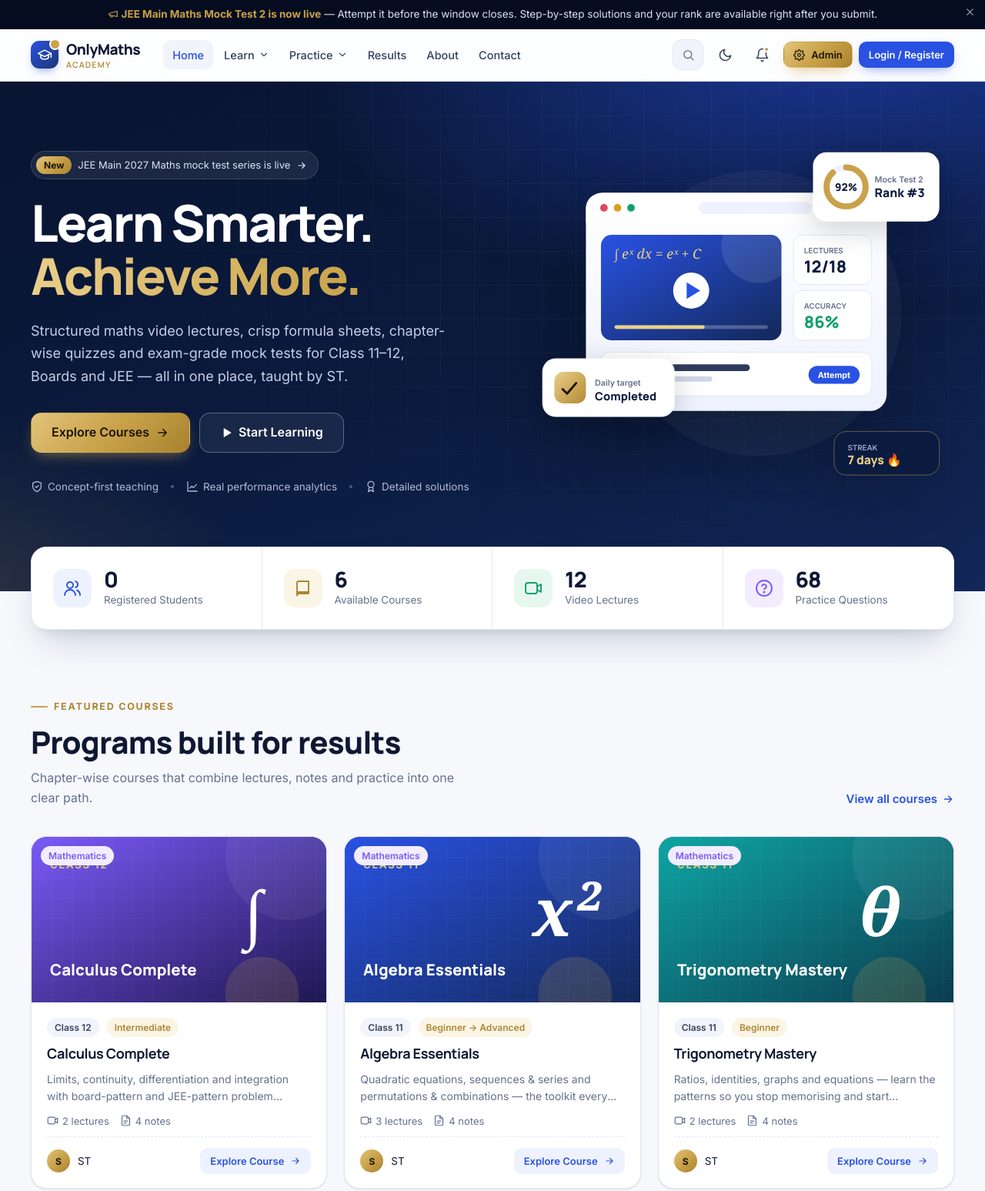
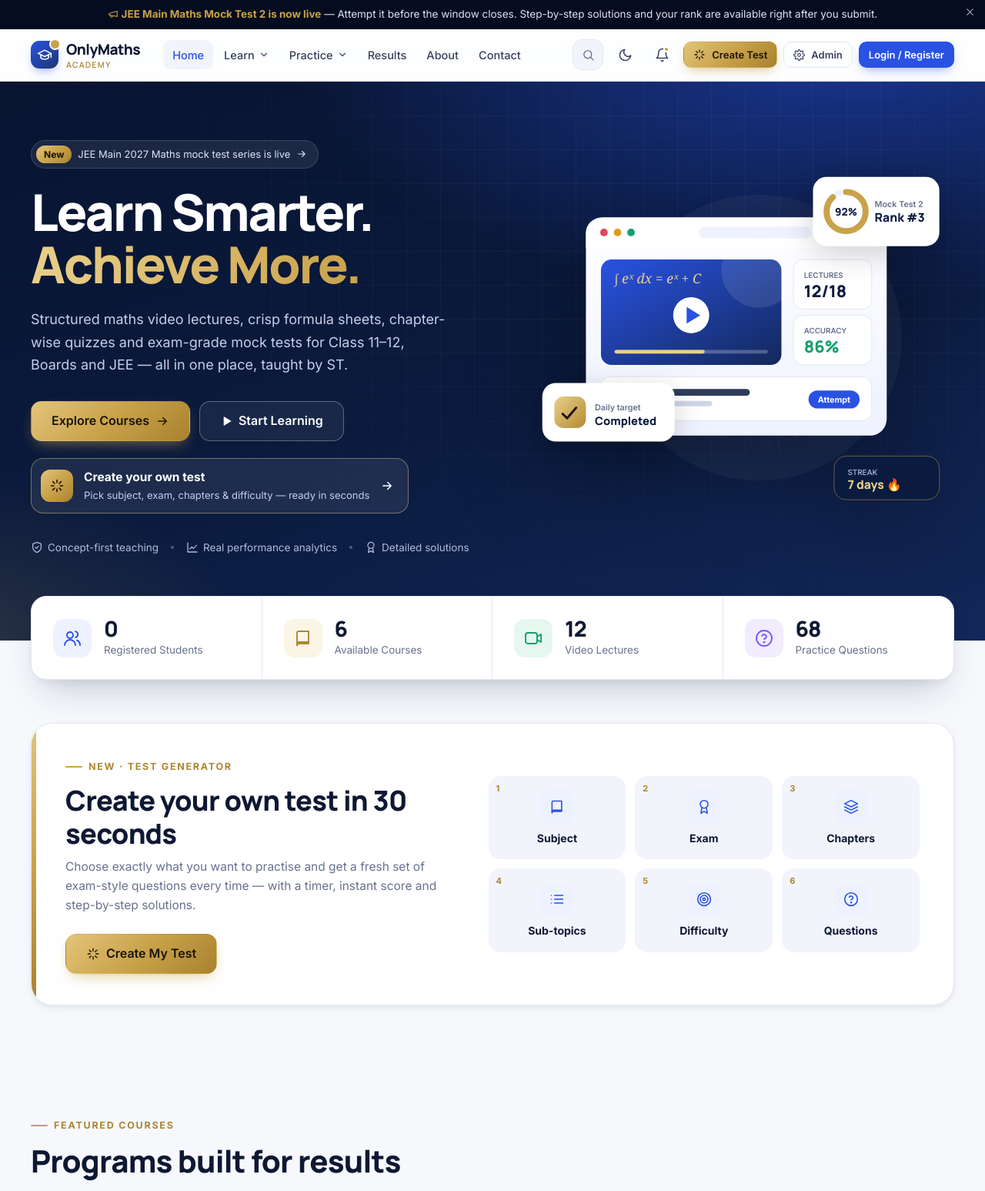
Before and after one commit to sonutomar90891-png/MATHS, a plain HTML site: page index.html in a window 1280 px wide. Shown: the top 1547 px of the page at 77% size. Drawn offline with Linux system fonts and the light colour scheme.

Commit message:
Make Create Your Own Test easy to find for students
Gold Create Test button in the top bar on every page, a hero shortcut,
a homepage section explaining the six steps, banners on the Quizzes and
Online Tests pages, and a shareable #create-test link.

Co-Authored-By: Claude Opus 5.5 <noreply@anthropic.com>
Claude-Session: https://claude.ai/code/session_01R4vwAW53yYPoSBeZNLfW2T

```diff
--- a/css/app.css
+++ b/css/app.css
@@ -512,6 +512,32 @@ table.t{width:100%;border-collapse:collapse;font-size:14px}
 .reveal.in{opacity:1;transform:none}
 @media (prefers-reduced-motion:reduce){*{animation:none!important;transition:none!important}.reveal{opacity:1;transform:none}}
 
+
+/* Create-test entry points */
+.create-btn{box-shadow:0 6px 16px -6px rgba(201,162,74,.8)}
+.create-btn.on{outline:2px solid var(--gold);outline-offset:2px}
+.hero-create{display:inline-flex;align-items:center;gap:14px;margin-top:22px;padding:12px 18px 12px 12px;border-radius:16px;background:rgba(255,255,255,.08);border:1px solid rgba(226,196,122,.45);color:#fff;transition:.2s;max-width:100%}
+.hero-create:hover{background:rgba(255,255,255,.14);transform:translateY(-1px)}
+.hero-create .ic{width:42px;height:42px;border-radius:12px;background:var(--grad-gold);color:#1B1405;display:grid;place-items:center;flex-shrink:0}
+.hero-create b{display:block;font-size:15.5px}.hero-create small{display:block;color:#C4CEE8;font-size:13px}
+.create-band{display:grid;grid-template-columns:1fr 1.1fr;gap:40px;align-items:center;padding:40px 44px;border-radius:var(--radius-xl);background:var(--surface);border:1px solid var(--border);box-shadow:var(--shadow);position:relative;overflow:hidden}
+.create-band::before{content:"";position:absolute;inset:0 auto 0 0;width:6px;background:var(--grad-gold)}
+.create-band h2{font-size:clamp(26px,3vw,36px);font-weight:800}
+.create-band p{color:var(--muted);margin-top:10px;font-size:15.5px}
+.cb-steps{list-style:none;margin:0;padding:0;display:grid;grid-template-columns:repeat(3,1fr);gap:12px}
+.cb-steps li{position:relative;padding:18px 14px 16px;border-radius:16px;background:var(--surface-2);text-align:center;display:flex;flex-direction:column;align-items:center;gap:8px}
+.cb-steps .n{position:absolute;top:8px;left:10px;font-size:11px;font-weight:800;color:var(--gold-600)}
+.cb-steps .ic{width:44px;height:44px;border-radius:13px;background:var(--royal-50);color:var(--royal);display:grid;place-items:center}
+[data-theme="dark"] .cb-steps .ic{color:#9FB4FF}
+.cb-steps b{font-size:14px}
+.create-mini{display:flex;align-items:center;gap:16px;padding:16px 18px;border-radius:16px;background:linear-gradient(135deg,var(--gold-50),var(--royal-50));border:1px solid rgba(201,162,74,.35);transition:.2s}
+.create-mini:hover{transform:translateY(-1px);box-shadow:var(--shadow)}
+.create-mini .ic{width:46px;height:46px;border-radius:13px;background:var(--grad-gold);color:#1B1405;display:grid;place-items:center;flex-shrink:0}
+.create-mini b{display:block;font-size:15.5px}.create-mini small{display:block;color:var(--muted);font-size:13.5px}
+.drawer a.drawer-cta{background:var(--grad-gold);color:#1B1405;font-weight:700;margin-bottom:8px}
+@media (max-width:900px){.create-band{grid-template-columns:1fr;padding:30px 26px}}
+@media (max-width:640px){.create-btn .lbl{display:none}.create-btn{width:36px;height:36px;padding:0}.cb-steps{grid-template-columns:repeat(2,1fr)}.create-mini{flex-wrap:wrap}.create-mini .btn{width:100%}}
+
 /* ===== Responsive ===== */
 @media (max-width:1320px){.search-trigger{min-width:0;width:40px;padding:0;justify-content:center}.search-trigger .lbl,.search-trigger kbd{display:none}}
 @media (max-width:1100px){
--- a/js/app.js
+++ b/js/app.js
@@ -1,5 +1,5 @@
 /* ===== Router, rendering and events ===== */
-const TITLES = { practice: 'Create a Practice Test', home: '', about: 'About Us', contact: 'Contact Us', privacy: 'Privacy Policy', terms: 'Terms & Conditions', courses: 'Courses', lectures: 'Video Lectures', materials: 'Study Materials', quizzes: 'Quizzes', tests: 'Online Tests', series: 'Test Series', assignments: 'Assignments', results: 'Results & Performance', login: 'Login / Registration', dashboard: 'My Dashboard', admin: 'Admin Panel' };
+const TITLES = { practice: 'Create Your Own Test', create: 'Create Your Own Test', home: '', about: 'About Us', contact: 'Contact Us', privacy: 'Privacy Policy', terms: 'Terms & Conditions', courses: 'Courses', lectures: 'Video Lectures', materials: 'Study Materials', quizzes: 'Quizzes', tests: 'Online Tests', series: 'Test Series', assignments: 'Assignments', results: 'Results & Performance', login: 'Login / Registration', dashboard: 'My Dashboard', admin: 'Admin Panel' };
 function parseRoute() { const raw = decodeURIComponent(location.hash.slice(1)) || 'home'; const i = raw.indexOf('-'); return { raw, base: i < 0 ? raw : raw.slice(0, i), arg: i < 0 ? '' : raw.slice(i + 1) }; }
 const App = {
   lastRoute: null,
@@ -10,7 +10,7 @@ const App = {
       case 'courses': return P.courses(); case 'course': return P.course(a);
       case 'lectures': return P.lectures(); case 'lecture': return P.lecture(a);
       case 'materials': return P.materials(); case 'material': return P.material(a);
-      case 'quizzes': return P.quizzes(); case 'practice': return P.practice(); case 'quiz': return P.quiz(a); case 'review': return P.review(a);
+      case 'quizzes': return P.quizzes(); case 'practice': case 'create': return P.practice(); case 'quiz': return P.quiz(a); case 'review': return P.review(a);
       case 'tests': return P.tests(); case 'test': return P.test(a);
       case 'series': return a ? P.seriesDetail(a) : P.series();
       case 'assignments': return P.assignments(); case 'results': return P.results();
@@ -31,7 +31,7 @@ const App = {
     const ae = document.activeElement; const fid = ae && ae.id && app.contains(ae) ? ae.id : null; const sel = fid && 'selectionStart' in ae ? [ae.selectionStart, ae.selectionEnd] : null;
     const routeChanged = r.raw !== App.lastRoute;
     if (routeChanged && QZ.run && (QZ.run.result || !r.raw.startsWith('quiz-' + QZ.run.quizId))) { if (QZ.run.result) QZ.run = null; }
-    if (['practice', 'review', 'dashboard', 'admin'].includes(r.base)) ensureBank();
+    if (['practice', 'create', 'review', 'dashboard', 'admin'].includes(r.base)) ensureBank();
     let main; try { main = App.page(r); } catch (e) { console.error(e); main = `<div class="container page-body">${emptyState('alert', 'Something went wrong', 'This page could not be displayed. Try refreshing or going back home.', '<a class="btn btn-primary" href="#home">Back to home</a>')}</div>`; }
     const s = site(); const pin = S.data.announcements.filter(a => a.pinned).sort(byDate)[0];
     const banner = S.mode === 'offline' ? `<div class="sys-banner">${icon('info', 14)} Preview mode — the database isn't reachable in this view, so you're seeing sample content and nothing you do is saved.</div>` : S.error ? `<div class="sys-banner">${icon('alert', 14)} ${h(S.error)}</div>` : '';
--- a/js/bank.js
+++ b/js/bank.js
@@ -213,7 +213,7 @@ async function genCreate(btn) {
 
 /* ===== Student: practice test generator ===== */
 Pages.practice = () => {
-  const head = pageHead('Create a Practice Test', 'Choose subject, exam, chapters, sub-topics and difficulty — get a fresh set of questions every time.', [['Quizzes', 'quizzes'], ['Practice Test']]);
+  const head = pageHead('Create Your Own Test', 'Choose subject, exam, chapters, sub-topics and difficulty — get a fresh set of questions every time.', [['Create Test']]);
   if (!S.loaded.bank) return head + `<div class="container page-body">${skeletonGrid(2, 'g2')}</div>`;
   if (!S.bank.length) return head + `<div class="container page-body">${emptyState('db', 'Practice tests are coming soon', 'Questions are being added. Meanwhile, try the ready-made quizzes.', '<a class="btn btn-primary" href="#quizzes">Browse quizzes</a>')}</div>`;
   const avail = tgPool(PR).length; const n = Math.min(tgWant(PR), avail);
--- a/js/layout.js
+++ b/js/layout.js
@@ -1,12 +1,12 @@
 /* ===== Layout: nav, footer, shared components ===== */
 const NAV = {
   learn: [['courses', 'book', 'Courses', 'Structured, chapter-wise programs'], ['lectures', 'video', 'Video Lectures', 'Watch, bookmark and track progress'], ['materials', 'file', 'Study Materials', 'Notes, formula sheets & worksheets']],
-  practice: [['quizzes', 'quiz', 'Quizzes', 'Daily, chapter & topic practice'], ['practice', 'sparkle', 'Create Practice Test', 'Pick chapters, get a fresh test'], ['tests', 'test', 'Online Tests', 'Exam-grade timed tests'], ['series', 'layers', 'Test Series', 'Full mock series with rankings'], ['assignments', 'task', 'Assignments', 'Submit work, get graded']],
+  practice: [['quizzes', 'quiz', 'Quizzes', 'Daily, chapter & topic practice'], ['create-test', 'sparkle', 'Create Your Own Test', 'Subject, exam, chapters — a fresh test in seconds'], ['tests', 'test', 'Online Tests', 'Exam-grade timed tests'], ['series', 'layers', 'Test Series', 'Full mock series with rankings'], ['assignments', 'task', 'Assignments', 'Submit work, get graded']],
 };
 function brandHTML() { const s = site(); return `<a href="#home" class="brand"><span class="brand-mark">${icon('grad', 20)}</span><span>${h(s.brand || 'OnlyMaths')}<small>${h(s.tagline || 'Academy')}</small></span></a>`; }
 function navHTML(route) {
   const base = route.split('-')[0];
-  const isIn = arr => arr.some(a => a[0] === base);
+  const isIn = arr => arr.some(a => a[0].split('-')[0] === base || (base === 'practice' && a[0] === 'create-test'));
   const dd = (label, arr, key) => `<div class="dd"><button class="nav-link ${isIn(arr) ? 'active' : ''}" aria-haspopup="true">${label} ${icon('down', 14)}</button><div class="dd-menu">${arr.map(([r, ic, t, d]) => `<a class="dd-item" href="#${r}"><span class="ic">${icon(ic, 18)}</span><span><b>${t}</b><span>${d}</span></span></a>`).join('')}</div></div>`;
   const anns = S.data.announcements.slice().sort((a, b) => (b.date || '').localeCompare(a.date || ''));
   const seen = LS.get('seenAnn', '');
@@ -27,15 +27,16 @@ function navHTML(route) {
       <div class="dd" id="notif"><button class="icon-btn" data-act="notif" aria-label="Notifications">${icon('bell', 19)}${unread ? '<i class="dot"></i>' : ''}</button>
         <div class="dd-menu notif-panel"><div class="hd">Announcements <span class="badge b-royal">${anns.length}</span></div>
         ${anns.length ? anns.slice(0, 6).map(a => `<div class="notif-item"><b>${h(a.title)}</b><div class="muted">${h(a.body)}</div><time>${ago(a.date)}</time></div>`).join('') : '<div class="notif-item muted">No announcements yet.</div>'}</div></div>
-      ${S.isAdmin ? `<a href="#admin" class="btn btn-sm btn-gold hide-sm">${icon('settings', 15)} Admin</a>` : ''}
+      <a href="#create-test" class="btn btn-sm btn-gold create-btn ${base === 'create' || base === 'practice' ? 'on' : ''}" title="Create your own test">${icon('sparkle', 16)}<span class="lbl">Create Test</span></a>
+      ${S.isAdmin ? `<a href="#admin" class="btn btn-sm btn-ghost hide-sm">${icon('settings', 15)} Admin</a>` : ''}
       ${r ? `<a href="#dashboard" class="avatar" title="My dashboard">${h(initials(r.name))}</a>` : `<a href="#login" class="btn btn-sm btn-primary hide-sm">Login / Register</a>`}
       <button class="icon-btn menu-btn" data-act="drawer" aria-label="Menu">${icon('menu', 22)}</button>
     </div></div></header>
   <div class="drawer-bg" data-act="drawer-close"></div>
   <aside class="drawer" aria-label="Mobile menu"><div class="drawer-hd">${brandHTML()}<button class="icon-btn" data-act="drawer-close">${icon('x')}</button></div>
-    <nav><a href="#home" class="${base === 'home' ? 'active' : ''}">${icon('home')} Home</a>
+    <nav><a href="#create-test" class="drawer-cta">${icon('sparkle')} Create Your Own Test</a><a href="#home" class="${base === 'home' ? 'active' : ''}">${icon('home')} Home</a>
     <div class="grp">Learn</div>${NAV.learn.map(([r, ic, t]) => `<a href="#${r}" class="${base === r ? 'active' : ''}">${icon(ic)} ${t}</a>`).join('')}
-    <div class="grp">Practice</div>${NAV.practice.map(([r, ic, t]) => `<a href="#${r}" class="${base === r ? 'active' : ''}">${icon(ic)} ${t}</a>`).join('')}
+    <div class="grp">Practice</div>${NAV.practice.map(([r, ic, t]) => `<a href="#${r}" class="${base === r.split('-')[0] ? 'active' : ''}">${icon(ic)} ${t}</a>`).join('')}
     <div class="grp">More</div><a href="#results">${icon('chart')} Results & Performance</a><a href="#about">${icon('info')} About Us</a><a href="#contact">${icon('mail')} Contact Us</a>
     <div class="grp">Account</div>${r ? `<a href="#dashboard">${icon('grid')} My Dashboard</a>` : `<a href="#login">${icon('user')} Login / Register</a>`}${S.isAdmin ? `<a href="#admin">${icon('settings')} Admin Panel</a>` : ''}
     </nav></aside>`;
@@ -47,7 +48,7 @@ function footerHTML() {
     <div>${brandHTML()}<p class="mt16" style="max-width:320px">${h(s.mission || 'Structured learning, quality material and honest progress tracking for every student.')}</p>
       <div class="socials">${soc.map(([k, ic]) => `<a href="${h(safeUrl(s[k]))}" target="_blank" rel="noopener" aria-label="${k}">${icon(ic, 18)}</a>`).join('')}${s.whatsapp ? `<a href="https://wa.me/${h(String(s.whatsapp).replace(/\D/g, ''))}" target="_blank" rel="noopener" aria-label="WhatsApp">${icon('wa', 18)}</a>` : ''}</div></div>
     <div><h5>Learn</h5><ul><li><a href="#courses">Courses</a></li><li><a href="#lectures">Video Lectures</a></li><li><a href="#materials">Study Materials</a></li><li><a href="#assignments">Assignments</a></li></ul></div>
-    <div><h5>Practice</h5><ul><li><a href="#quizzes">Quizzes</a></li><li><a href="#practice">Practice Test</a></li><li><a href="#tests">Online Tests</a></li><li><a href="#series">Test Series</a></li><li><a href="#results">Results</a></li></ul></div>
+    <div><h5>Practice</h5><ul><li><a href="#quizzes">Quizzes</a></li><li><a href="#create-test">Create Your Own Test</a></li><li><a href="#tests">Online Tests</a></li><li><a href="#series">Test Series</a></li><li><a href="#results">Results</a></li></ul></div>
     <div><h5>Company</h5><ul><li><a href="#about">About Us</a></li><li><a href="#contact">Contact Us</a></li><li><a href="#privacy">Privacy Policy</a></li><li><a href="#terms">Terms & Conditions</a></li></ul></div>
     <div><h5>Get in touch</h5><ul>${s.email ? `<li class="flex">${icon('mail', 16)} ${h(s.email)}</li>` : ''}${s.phone ? `<li class="flex">${icon('phone', 16)} ${h(s.phone)}</li>` : ''}${s.address ? `<li class="flex">${icon('map', 16)} ${h(s.address)}</li>` : ''}</ul></div>
   </div><div class="foot-bottom"><span>© ${new Date().getFullYear()} ${h(s.brand || 'OnlyMaths')}. All rights reserved.</span><span>Made for curious minds.</span></div></div></footer>
--- a/js/pages.js
+++ b/js/pages.js
@@ -26,9 +26,15 @@ const Pages = {
       <div class="reveal in">${s.heroBadgeText ? `<a href="#series" class="hero-eyebrow"><span>${h(s.heroBadge || 'New')}</span>${h(s.heroBadgeText)} ${icon('arrow', 14)}</a>` : ''}
         <h1>${titleHTML}</h1><p class="sub">${h(s.heroSub || 'Video lectures, notes, quizzes and exam-grade tests — everything you need in one place.')}</p>
         <div class="hero-cta"><a href="#courses" class="btn btn-gold btn-lg">Explore Courses ${icon('arrow', 18)}</a><a href="${isRegistered() ? '#dashboard' : '#login'}" class="btn btn-outline-white btn-lg">${icon('play', 16)} Start Learning</a></div>
+        <a href="#create-test" class="hero-create"><span class="ic">${icon('sparkle', 20)}</span><span><b>Create your own test</b><small>Pick subject, exam, chapters &amp; difficulty — ready in seconds</small></span>${icon('arrow', 18)}</a>
         <div class="hero-trust"><span class="flex" style="gap:6px">${icon('shield', 16)} Concept-first teaching</span><i class="sep"></i><span class="flex" style="gap:6px">${icon('chart', 16)} Real performance analytics</span><i class="sep"></i><span class="flex" style="gap:6px">${icon('award', 16)} Detailed solutions</span></div></div>
       <div class="hero-art">${heroArt()}</div></div></section>
     <div class="container stats-wrap reveal">${statsBlock()}</div>
+    <section class="section tight"><div class="container"><div class="create-band reveal">
+      <div class="cb-text"><div class="eyebrow">New · Test Generator</div><h2>Create your own test in 30 seconds</h2><p>Choose exactly what you want to practise and get a fresh set of exam-style questions every time — with a timer, instant score and step-by-step solutions.</p>
+        <a href="#create-test" class="btn btn-gold btn-lg mt24">${icon('sparkle', 18)} Create My Test</a></div>
+      <ol class="cb-steps">${[['book', 'Subject'], ['award', 'Exam'], ['layers', 'Chapters'], ['list', 'Sub-topics'], ['target', 'Difficulty'], ['quiz', 'Questions']].map(([ic, l], i) => `<li><span class="n">${i + 1}</span><span class="ic">${icon(ic, 20)}</span><b>${l}</b></li>`).join('')}</ol>
+    </div></div></section>
 
     <section class="section"><div class="container">
       <div class="sec-head reveal"><div><div class="eyebrow">Featured Courses</div><h2>Programs built for results</h2><p>Chapter-wise courses that combine lectures, notes and practice into one clear path.</p></div><a href="#courses" class="link">View all courses ${icon('arrow', 16)}</a></div>
@@ -48,7 +54,7 @@ const Pages = {
     <section class="section alt"><div class="container">
       <div class="sec-head reveal"><div><div class="eyebrow">Quiz & Practice</div><h2>Practice a little every day</h2><p>Timed quizzes with instant scoring, explanations and a leaderboard.</p></div><div class="chips">${kinds.map(k => `<button class="chip ${F.homeQuiz === k ? 'active' : ''}" data-act="home-quiz" data-v="${k}">${k}</button>`).join('')}</div></div>
       ${!ready('quizzes') ? skeletonGrid(3) : quizzes.length ? `<div class="grid g3">${quizzes.map(q => `<div class="reveal in">${quizCard(q)}</div>`).join('')}</div>` : emptyState('quiz', 'No quizzes in this category', 'Try another category or check back soon.')}
-      <div class="center mt32 flex wrap" style="justify-content:center"><a href="#practice" class="btn btn-gold">${icon('sparkle', 15)} Create your own practice test</a><a href="#quizzes" class="btn btn-ghost">See all quizzes ${icon('arrow', 15)}</a></div>
+      <div class="center mt32 flex wrap" style="justify-content:center"><a href="#create-test" class="btn btn-gold">${icon('sparkle', 15)} Create your own test</a><a href="#quizzes" class="btn btn-ghost">See all quizzes ${icon('arrow', 15)}</a></div>
     </div></section>
 
     <section class="section"><div class="container">
```
Also changed, not shown: js/practice.js (+7 -6 lines).
